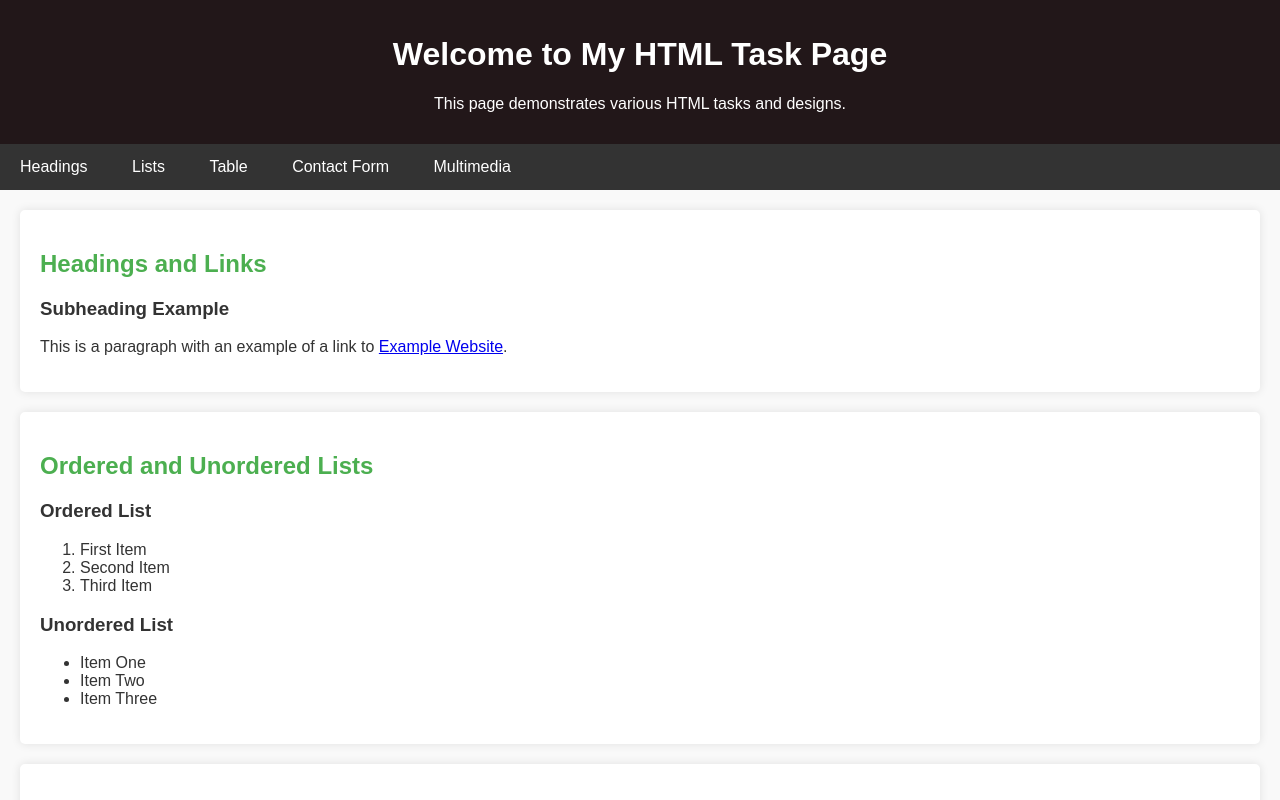
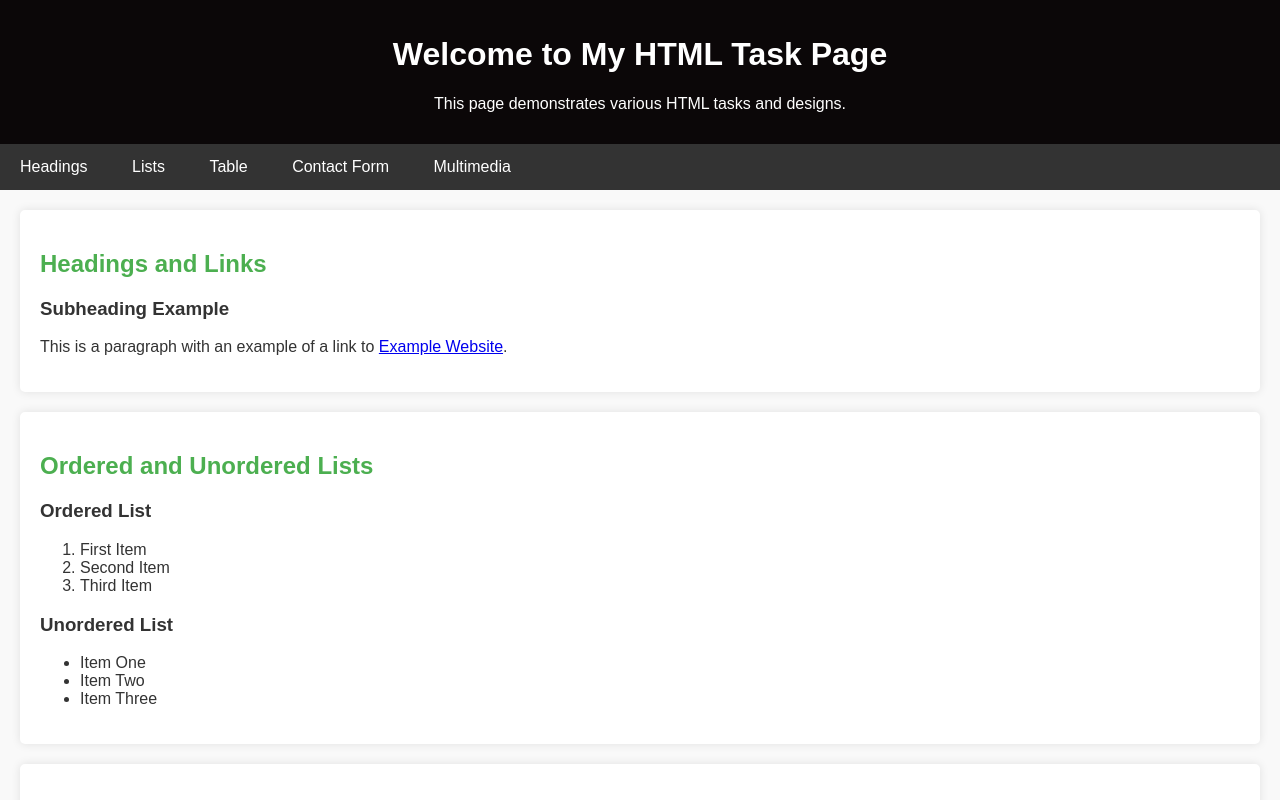
Before and after one commit to SwapnikLs/FSD_project, a plain HTML site: page index.html in a window 1280 px wide. Shown: the top 800 px of the page. Drawn offline with Linux system fonts and the light colour scheme.

Commit message:
same as last

```diff
--- a/any.css
+++ b/any.css
@@ -6,7 +6,7 @@ body {
     color: #333;
 }
 header {
-    background-color: #221719;
+    background-color: #0b0708;
     color: white;
     padding: 15px;
     text-align: center;
```
